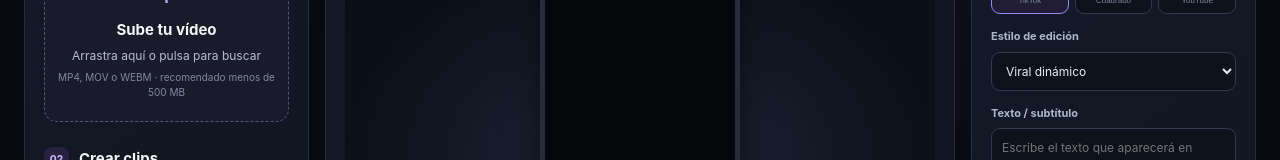
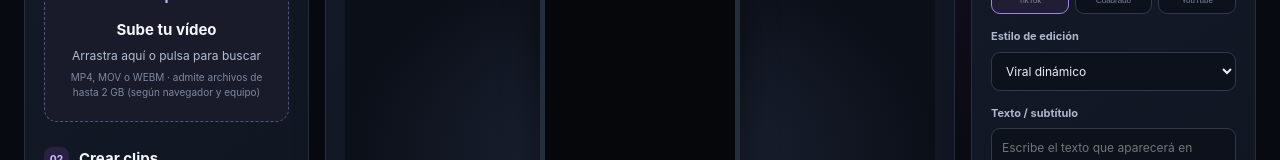
Before and after one commit to dlashred554/clipIA, a plain HTML site: page index.html in a window 1280 px wide. Shown: the part 446-606 px from the top of the page. Drawn offline with Linux system fonts and the light colour scheme.

Commit message:
Allow and document video files up to 2 GB

```diff
--- a/index.html
+++ b/index.html
@@ -22,7 +22,7 @@
     <aside class="left-panel panel">
       <div class="section-head"><div><span class="step">01</span><h2>Tu vídeo</h2></div><span class="muted">LOCAL</span></div>
       <label class="upload" for="videoFile" id="dropZone">
-        <span class="upload-icon">↑</span><b>Sube tu vídeo</b><span>Arrastra aquí o pulsa para buscar</span><small>MP4, MOV o WEBM · recomendado menos de 500 MB</small>
+        <span class="upload-icon">↑</span><b>Sube tu vídeo</b><span>Arrastra aquí o pulsa para buscar</span><small>MP4, MOV o WEBM · admite archivos de hasta 2 GB (según navegador y equipo)</small>
         <input id="videoFile" type="file" accept="video/*">
       </label>
       <div class="file-info hidden" id="fileInfo"><span class="file-icon">▶</span><div><b id="fileName">video.mp4</b><small id="fileMeta">0:00</small></div><button id="removeVideo" class="icon-btn" title="Quitar vídeo">×</button></div>
```
